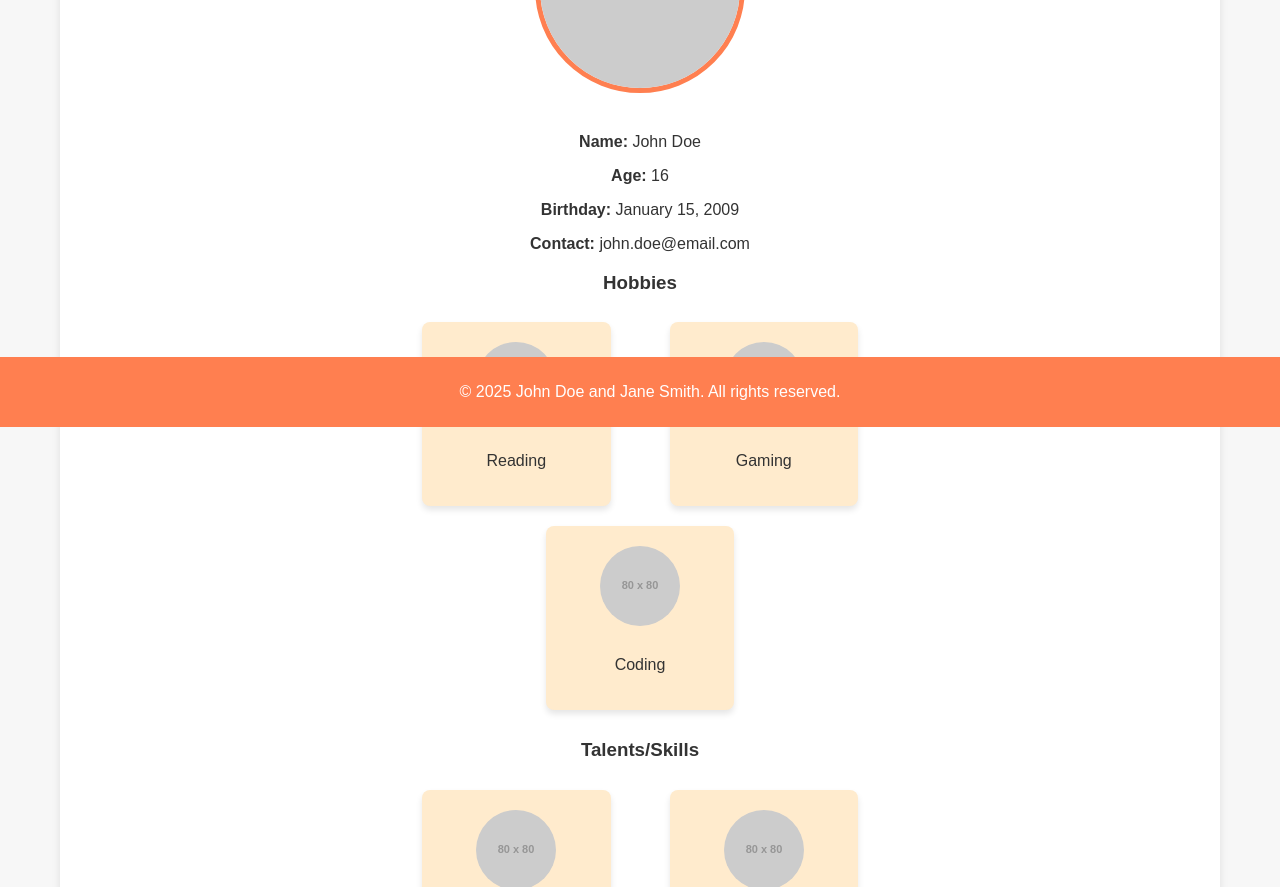
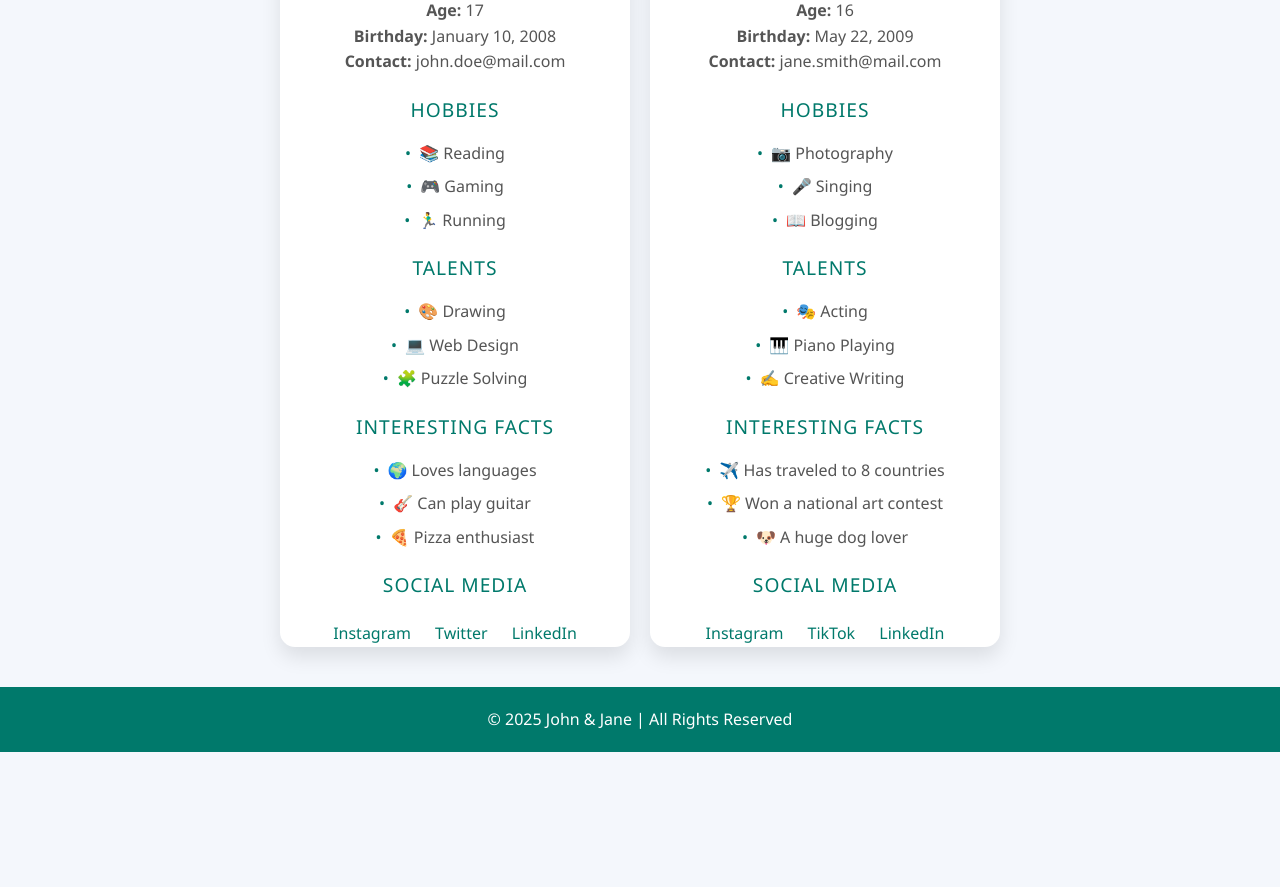
Before and after one commit to jjquimsong/jjquimsong.github.io, a plain HTML site: page index.html in a window 1280 px wide. Shown: the part 373-1260 px from the top of the page. After the commit the page ends 1125 px from the top, so only its background shows below. Drawn offline with Linux system fonts and the light colour scheme; placeholder pictures from the web are drawn by us.

Commit message:
Update index.html

```diff
--- a/index.html
+++ b/index.html
@@ -3,255 +3,233 @@
 <head>
     <meta charset="UTF-8">
     <meta name="viewport" content="width=device-width, initial-scale=1.0">
-    <meta http-equiv="X-UA-Compatible" content="ie=edge">
-    <title>Personal Bibliography</title>
+    <title>Two Person Personal Bibliography</title>
     <style>
-        body {
-            font-family: Arial, sans-serif;
-            background-color: #f7f7f7;
-            color: #333;
+        /* Global Styles */
+        * {
             margin: 0;
             padding: 0;
+            box-sizing: border-box;
+        }
+        body {
+            font-family: 'Segoe UI', Tahoma, Geneva, Verdana, sans-serif;
+            background: #f4f7fc;
+            color: #333;
+            line-height: 1.6;
+            margin: 0;
+            padding: 0;
+            font-size: 16px;
+            overflow-x: hidden;
+        }
+        header {
+            background: #00796b;
+            color: white;
+            padding: 40px 20px;
             text-align: center;
+            box-shadow: 0 4px 6px rgba(0, 0, 0, 0.1);
+        }
+        header h1 {
+            font-size: 3rem;
+            letter-spacing: 1px;
         }
 
-        header {
-            background-color: #ff7f50;
-            padding: 20px;
-            color: white;
+        /* Profile Container */
+        .profile-container {
+            display: flex;
+            justify-content: center;
+            flex-wrap: wrap;
+            gap: 20px;
+            margin: 40px 0;
+            padding: 0 20px;
         }
 
-        header h1 {
-            margin: 0;
-            font-size: 2.5rem;
+        /* Profile Card */
+        .profile-card {
+            background: white;
+            border-radius: 15px;
+            overflow: hidden;
+            width: 350px;
+            box-shadow: 0 10px 20px rgba(0, 0, 0, 0.1);
+            transition: all 0.3s ease;
+            text-align: center;
+            transform: scale(1);
+        }
+        .profile-card:hover {
+            transform: scale(1.05);
+            box-shadow: 0 15px 30px rgba(0, 0, 0, 0.15);
+        }
+        .profile-card img {
+            width: 150px;
+            height: 150px;
+            border-radius: 50%;
+            margin-top: -80px;
+            border: 4px solid #00796b;
+            box-shadow: 0 8px 16px rgba(0, 0, 0, 0.1);
+        }
+        .profile-card h2 {
+            margin: 10px 0;
+            color: #00796b;
+            font-size: 2rem;
+        }
+        .profile-card p {
+            font-size: 1rem;
+            color: #555;
         }
 
-        section {
-            padding: 30px;
-            margin: 20px;
-            border-radius: 8px;
-            background-color: #fff;
-            box-shadow: 0 4px 8px rgba(0, 0, 0, 0.1);
+        /* Section Title */
+        .section-title {
+            font-size: 1.2rem;
+            color: #00796b;
+            margin-top: 20px;
+            text-transform: uppercase;
+            letter-spacing: 1px;
         }
 
-        section h2 {
-            color: #ff7f50;
-            font-size: 1.8rem;
+        /* Info List */
+        .info-list {
+            list-style-type: none;
+            padding: 0;
+            margin-top: 15px;
+        }
+        .info-list li {
+            margin: 8px 0;
+            font-size: 1rem;
+            color: #555;
+        }
+        .info-list li:before {
+            content: "•";
+            color: #00796b;
+            margin-right: 8px;
         }
 
-        .container {
-            max-width: 1200px;
-            margin: 0 auto;
-        }
-
-        .profile-img {
-            border-radius: 50%;
-            width: 200px;
-            height: 200px;
-            margin: 20px auto;
-            border: 5px solid #ff7f50;
-        }
-
-        .profile {
-            display: inline-block;
-            width: 45%;
-            margin: 20px;
-            vertical-align: top;
-        }
-
+        /* Social Media Links */
         .social-links {
             margin-top: 20px;
         }
-
         .social-links a {
+            font-size: 1rem;
+            color: #00796b;
+            margin: 0 10px;
             text-decoration: none;
-            color: #ff7f50;
-            font-size: 1.2rem;
-            margin: 0 15px;
-            transition: all 0.3s ease;
+            transition: color 0.3s ease;
+        }
+        .social-links a:hover {
+            color: #004d40;
         }
 
-        .social-links a:hover {
-            color: #333;
-            text-decoration: underline;
+        /* Footer */
+        footer {
+            background: #00796b;
+            color: white;
+            text-align: center;
+            padding: 20px;
+            position: relative;
+            bottom: 0;
+            width: 100%;
         }
 
-        .hobbies, .talents, .facts {
-            display: flex;
-            justify-content: space-around;
-            flex-wrap: wrap;
+        /* Responsive Design */
+        @media (max-width: 768px) {
+            .profile-container {
+                flex-direction: column;
+                align-items: center;
+            }
+            .profile-card {
+                width: 90%;
+            }
         }
 
-        .hobby, .talent, .fact {
-            background-color: #ffebcd;
-            padding: 20px;
-            margin: 10px;
-            border-radius: 8px;
-            width: 30%;
-            box-shadow: 0 4px 6px rgba(0, 0, 0, 0.1);
-        }
-
-        .hobby img, .talent img, .fact img {
-            width: 80px;
-            height: 80px;
-            border-radius: 50%;
-            margin-bottom: 10px;
-        }
-
-        footer {
-            background-color: #ff7f50;
-            color: white;
-            padding: 10px;
-            position: fixed;
-            width: 100%;
-            bottom: 0;
+        /* Smooth Scroll */
+        html {
+            scroll-behavior: smooth;
         }
     </style>
 </head>
 <body>
 
 <header>
-        <h1>Personal Bibliography - Two Profiles</h1>
+    <h1>Personal Bibliographies</h1>
+    <p>Meet John & Jane: Two friends with different talents!</p>
 </header>
 
-    <div class="container">
-        <!-- Person 1 -->
-        <section>
-            <div class="profile">
-                <h2>Person 1: John Doe</h2>
-                <img src="https://via.placeholder.com/200" alt="Profile Image" class="profile-img">
-                <p><strong>Name:</strong> John Doe</p>
-                <p><strong>Age:</strong> 16</p>
-                <p><strong>Birthday:</strong> January 15, 2009</p>
-                <p><strong>Contact:</strong> john.doe@email.com</p>
+<div class="profile-container">
+    <!-- PERSON 1: John -->
+    <div class="profile-card">
+        <img src="https://via.placeholder.com/150" alt="John's Profile Image">
+        <h2>John Doe</h2>
+        <p><strong>Age:</strong> 17</p>
+        <p><strong>Birthday:</strong> January 10, 2008</p>
+        <p><strong>Contact:</strong> john.doe@mail.com</p>
 
-                <h3>Hobbies</h3>
-                <div class="hobbies">
-                    <div class="hobby">
-                        <img src="https://via.placeholder.com/80" alt="Hobby Image">
-                        <p>Reading</p>
-                    </div>
-                    <div class="hobby">
-                        <img src="https://via.placeholder.com/80" alt="Hobby Image">
-                        <p>Gaming</p>
-                    </div>
-                    <div class="hobby">
-                        <img src="https://via.placeholder.com/80" alt="Hobby Image">
-                        <p>Coding</p>
-                    </div>
-                </div>
+        <div class="section-title">Hobbies</div>
+        <ul class="info-list">
+            <li>📚 Reading</li>
+            <li>🎮 Gaming</li>
+            <li>🏃‍♂️ Running</li>
+        </ul>
 
-                <h3>Talents/Skills</h3>
-                <div class="talents">
-                    <div class="talent">
-                        <img src="https://via.placeholder.com/80" alt="Talent Image">
-                        <p>Photography</p>
-                    </div>
-                    <div class="talent">
-                        <img src="https://via.placeholder.com/80" alt="Talent Image">
-                        <p>Basketball</p>
-                    </div>
-                    <div class="talent">
-                        <img src="https://via.placeholder.com/80" alt="Talent Image">
-                        <p>Web Design</p>
-                    </div>
-                </div>
+        <div class="section-title">Talents</div>
+        <ul class="info-list">
+            <li>🎨 Drawing</li>
+            <li>💻 Web Design</li>
+            <li>🧩 Puzzle Solving</li>
+        </ul>
 
-                <h3>Interesting Facts</h3>
-                <div class="facts">
-                    <div class="fact">
-                        <img src="https://via.placeholder.com/80" alt="Fact Image">
-                        <p>I speak three languages!</p>
-                    </div>
-                    <div class="fact">
-                        <img src="https://via.placeholder.com/80" alt="Fact Image">
-                        <p>I've been to 5 countries.</p>
-                    </div>
-                    <div class="fact">
-                        <img src="https://via.placeholder.com/80" alt="Fact Image">
-                        <p>My favorite color is teal.</p>
-                    </div>
-                </div>
+        <div class="section-title">Interesting Facts</div>
+        <ul class="info-list">
+            <li>🌍 Loves languages</li>
+            <li>🎸 Can play guitar</li>
+            <li>🍕 Pizza enthusiast</li>
+        </ul>
 
-                <h3>Social Media</h3>
+        <div class="section-title">Social Media</div>
         <div class="social-links">
             <a href="https://www.instagram.com" target="_blank">Instagram</a>
             <a href="https://twitter.com" target="_blank">Twitter</a>
             <a href="https://www.linkedin.com" target="_blank">LinkedIn</a>
         </div>
     </div>
-        </section>
 
-        <!-- Person 2 -->
-        <section>
-            <div class="profile">
-                <h2>Person 2: Jane Smith</h2>
-                <img src="https://via.placeholder.com/200" alt="Profile Image" class="profile-img">
-                <p><strong>Name:</strong> Jane Smith</p>
-                <p><strong>Age:</strong> 17</p>
-                <p><strong>Birthday:</strong> March 22, 2008</p>
-                <p><strong>Contact:</strong> jane.smith@email.com</p>
+    <!-- PERSON 2: Jane -->
+    <div class="profile-card">
+        <img src="https://via.placeholder.com/150" alt="Jane's Profile Image">
+        <h2>Jane Smith</h2>
+        <p><strong>Age:</strong> 16</p>
+        <p><strong>Birthday:</strong> May 22, 2009</p>
+        <p><strong>Contact:</strong> jane.smith@mail.com</p>
 
-                <h3>Hobbies</h3>
-                <div class="hobbies">
-                    <div class="hobby">
-                        <img src="https://via.placeholder.com/80" alt="Hobby Image">
-                        <p>Photography</p>
+        <div class="section-title">Hobbies</div>
+        <ul class="info-list">
+            <li>📷 Photography</li>
+            <li>🎤 Singing</li>
+            <li>📖 Blogging</li>
+        </ul>
+
+        <div class="section-title">Talents</div>
+        <ul class="info-list">
+            <li>🎭 Acting</li>
+            <li>🎹 Piano Playing</li>
+            <li>✍️ Creative Writing</li>
+        </ul>
+
+        <div class="section-title">Interesting Facts</div>
+        <ul class="info-list">
+            <li>✈️ Has traveled to 8 countries</li>
+            <li>🏆 Won a national art contest</li>
+            <li>🐶 A huge dog lover</li>
+        </ul>
+
+        <div class="section-title">Social Media</div>
+        <div class="social-links">
+            <a href="https://www.instagram.com" target="_blank">Instagram</a>
+            <a href="https://tiktok.com" target="_blank">TikTok</a>
+            <a href="https://www.linkedin.com" target="_blank">LinkedIn</a>
         </div>
-                    <div class="hobby">
-                        <img src="https://via.placeholder.com/80" alt="Hobby Image">
-                        <p>Painting</p>
-                    </div>
-                    <div class="hobby">
-                        <img src="https://via.placeholder.com/80" alt="Hobby Image">
-                        <p>Traveling</p>
     </div>
 </div>
 
-                <h3>Talents/Skills</h3>
-                <div class="talents">
-                    <div class="talent">
-                        <img src="https://via.placeholder.com/80" alt="Talent Image">
-                        <p>Drawing</p>
-                    </div>
-                    <div class="talent">
-                        <img src="https://via.placeholder.com/80" alt="Talent Image">
-                        <p>Acting</p>
-                    </div>
-                    <div class="talent">
-                        <img src="https://via.placeholder.com/80" alt="Talent Image">
-                        <p>Music Production</p>
-                    </div>
-                </div>
-
-                <h3>Interesting Facts</h3>
-                <div class="facts">
-                    <div class="fact">
-                        <img src="https://via.placeholder.com/80" alt="Fact Image">
-                        <p>I play three musical instruments!</p>
-                    </div>
-                    <div class="fact">
-                        <img src="https://via.placeholder.com/80" alt="Fact Image">
-                        <p>I've been to 10 different countries.</p>
-                    </div>
-                    <div class="fact">
-                        <img src="https://via.placeholder.com/80" alt="Fact Image">
-                        <p>I'm a huge fan of science fiction.</p>
-                    </div>
-                </div>
-
-                <h3>Social Media</h3>
-                <div class="social-links">
-                    <a href="https://www.instagram.com" target="_blank">Instagram</a>
-                    <a href="https://twitter.com" target="_blank">Twitter</a>
-                    <a href="https://www.linkedin.com" target="_blank">LinkedIn</a>
-                </div>
-            </div>
-        </section>
-    </div>
-
 <footer>
-        <p>&copy; 2025 John Doe and Jane Smith. All rights reserved.</p>
+    <p>&copy; 2025 John & Jane | All Rights Reserved</p>
 </footer>
 
 </body>
```
Lines whose indentation alone changed are shown as unchanged.
